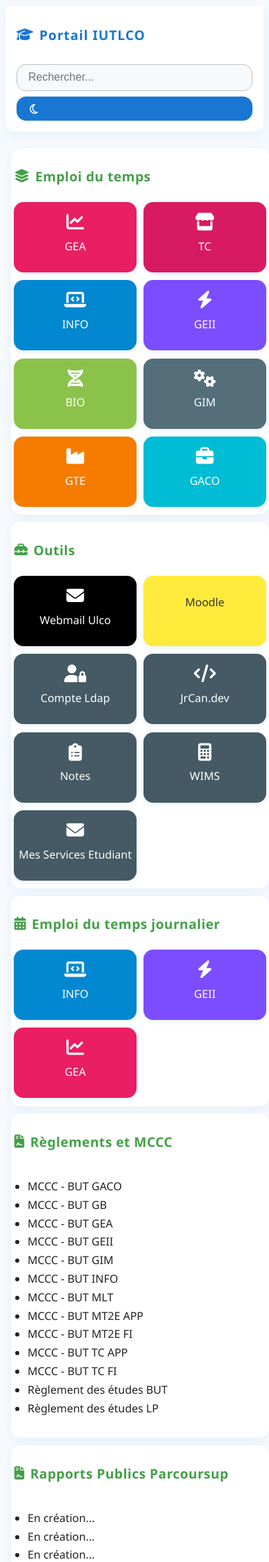
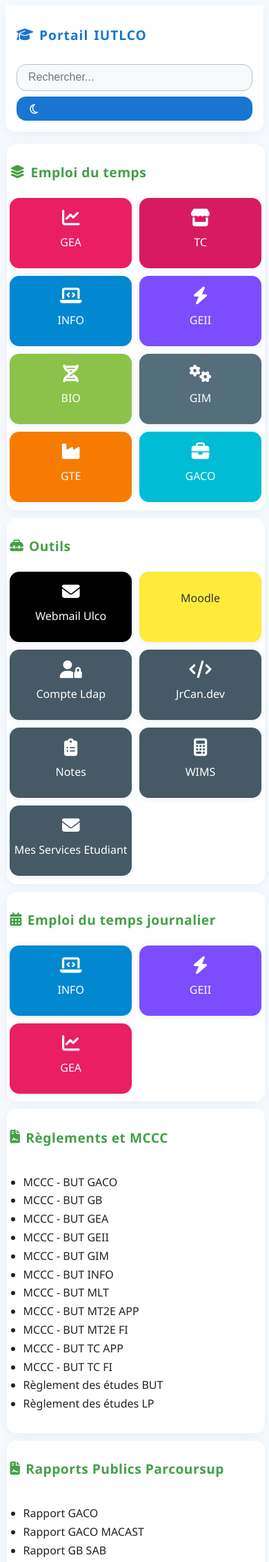
Before and after one commit to Novachocolat/site_iut, a PHP site: page / in a window 390 px wide. Shown: the top 2265 px of the page at 69% size. Run offline with PHP 8.4, Linux system fonts and the light colour scheme.

Commit message:
Dernières modifications : - Correction du responsive de la page d'accueil - Ajout des rapports publics - Ajout du lien de l'iut dans le logo - Modification du footer

```diff
--- a/css/style_index.css
+++ b/css/style_index.css
@@ -168,7 +168,7 @@ a {
   text-decoration: none;
 }
 @media (max-width: 900px) {
-  main { padding: 1rem; gap: 1rem; }
+  main { padding: .1rem; gap: 1rem; }
   section { padding: 1rem .5rem; }
   .grid { gap: .7rem; }
   h1 { font-size: 1.5rem; }
@@ -182,7 +182,7 @@ a {
   }
   main {
     grid-template-columns: 1fr;
-    padding: .5rem;
+    padding: .1rem;
     gap: .7rem;
   }
   section {
--- a/index.html
+++ b/index.html
@@ -10,7 +10,7 @@
 </head>
 <body data-theme="light">
   <header>
-    <h1><i class="fa-solid fa-graduation-cap"></i> Portail IUTLCO</h1>
+    <h1><i class="fa-solid fa-graduation-cap"></i> Portail <a href="https://www.iut-littoral.fr/" target="_blank">IUTLCO</a></h1>
     <div id="controls">
       <input id="search" type="text" placeholder="Rechercher...">
       <button id="theme-toggle"><i class="fa-regular fa-moon"></i></button>
@@ -71,22 +71,22 @@
     <section>
       <h2><i class="fa-solid fa-file-contract"></i> Rapports Publics Parcoursup </h2>
       <ul>
-        <li>En création...</li>
-        <li>En création...</li>
-        <li>En création...</li>
-        <li>En création...</li>
-        <li>En création...</li>
-        <li>En création...</li>
-        <li>En création...</li>
-        <li>En création...</li>
-        <li>En création...</li>
-        <li>En création...</li>
-        <li>En création...</li>
-        <li>En création...</li>
-        <li>En création...</li>
-        <li>En création...</li>
-        <li>En création...</li>
-        <li>En création...</li>
+        <li><a href="pdf/rapports/rapport_gaco.pdf" target="_blank">Rapport GACO</a></li>
+        <li><a href="pdf/rapports/rapport_gaco_macast.pdf" target="_blank">Rapport GACO MACAST</a></li>
+        <li><a href="pdf/rapports/rapport_gb_sab.pdf" target="_blank">Rapport GB SAB</a></li>
+        <li><a href="pdf/rapports/rapport_gb_see.pdf" target="_blank">Rapport GB SEE</a></li>
+        <li><a href="pdf/rapports/rapport_gea_app.pdf" target="_blank">Rapport GEA APP</a></li>
+        <li><a href="pdf/rapports/rapport_gea_fi.pdf" target="_blank">Rapport GEA FI</a></li>
+        <li><a href="pdf/rapports/rapport_geii_app.pdf" target="_blank">Rapport GEII APP</a></li>
+        <li><a href="pdf/rapports/rapport_geii_fi.pdf" target="_blank">Rapport GEII FI</a></li>
+        <li><a href="pdf/rapports/rapport_gim_app.pdf" target="_blank">Rapport GIM APP</a></li>
+        <li><a href="pdf/rapports/rapport_gim_fi.pdf" target="_blank">Rapport GIM FI</a></li>
+        <li><a href="pdf/rapports/rapport_info.pdf" target="_blank">Rapport INFO</a></li>
+        <li><a href="pdf/rapports/rapport_mlt.pdf" target="_blank">Rapport MLT</a></li>
+        <li><a href="pdf/rapports/rapport_mt2e_app.pdf" target="_blank">Rapport MT2E APP</a></li>
+        <li><a href="pdf/rapports/rapport_mt2e_fi.pdf" target="_blank">Rapport MT2E FI</a></li>
+        <li><a href="pdf/rapports/rapport_tc_app.pdf" target="_blank">Rapport TC APP</a></li>
+        <li><a href="pdf/rapports/rapport_tc_fi.pdf" target="_blank">Rapport TC FI</a></li>
       </ul>
     </section>
   </main>
```
